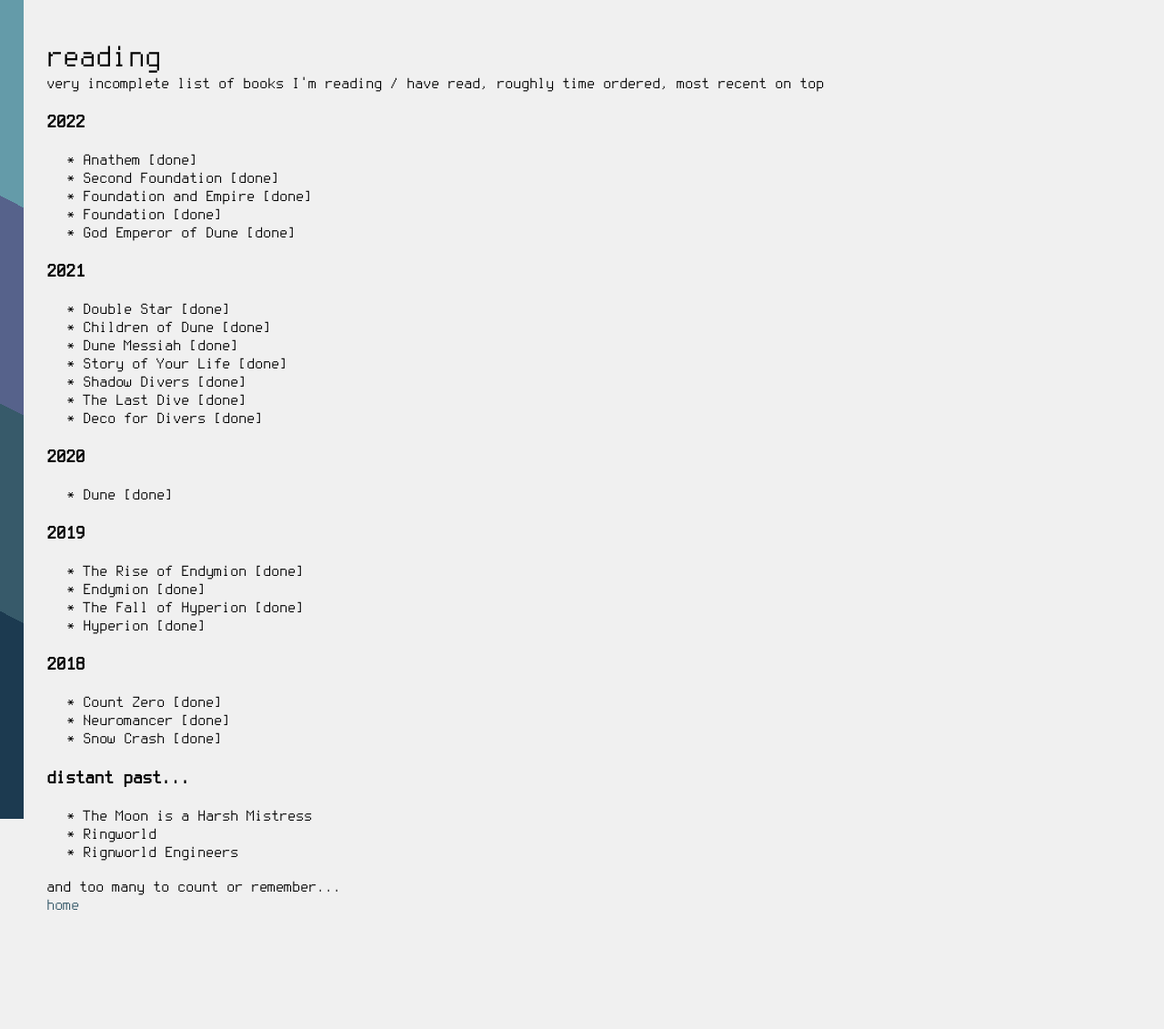
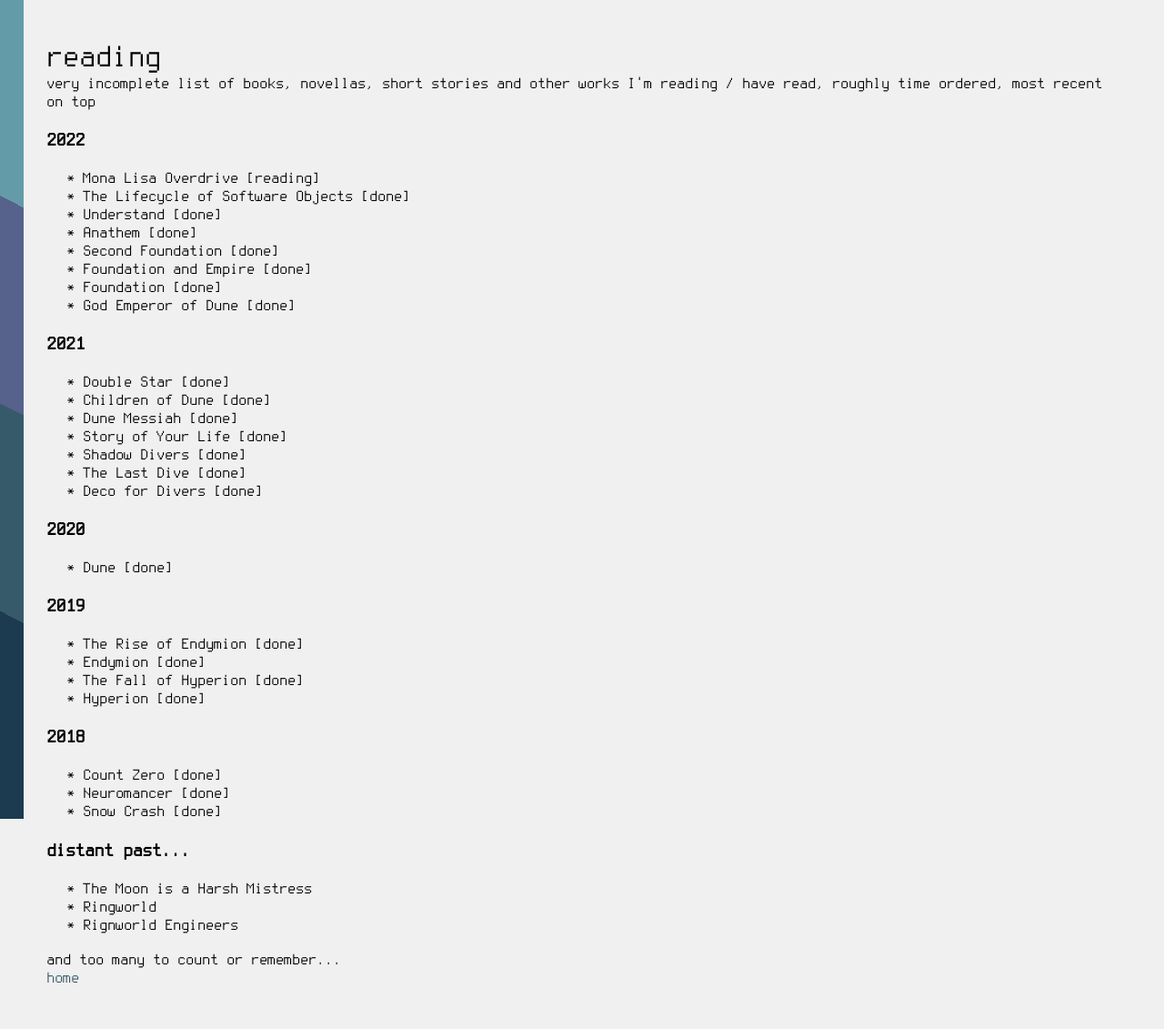
Before and after one commit to qlyoung/qlyoung.github.io, a Jekyll site: the page built from reading.html, in a window 1280 px wide. Shown: the whole page at 91% size. Built offline with Jekyll 4.4.1, drawn with Linux system fonts in a browser that asks for light colours; before the commit the page ends 1051 px from its top, so only the background shows below that.

Commit message:
update reading list

```diff
--- a/reading.html
+++ b/reading.html
@@ -5,11 +5,14 @@
 <div id="maingrid">
 <div id="content">
 
-very incomplete list of books I'm reading / have read, roughly time ordered,
-most recent on top
+very incomplete list of books, novellas, short stories and other works I'm
+reading / have read, roughly time ordered, most recent on top
 
 <h3>2022</h3>
 <ul>
+  <li>Mona Lisa Overdrive [reading]</li>
+  <li>The Lifecycle of Software Objects [done]</li>
+  <li>Understand [done]</li>
   <li>Anathem [done]</li>
   <li>Second Foundation [done]</li>
   <li>Foundation and Empire [done]</li>
```
